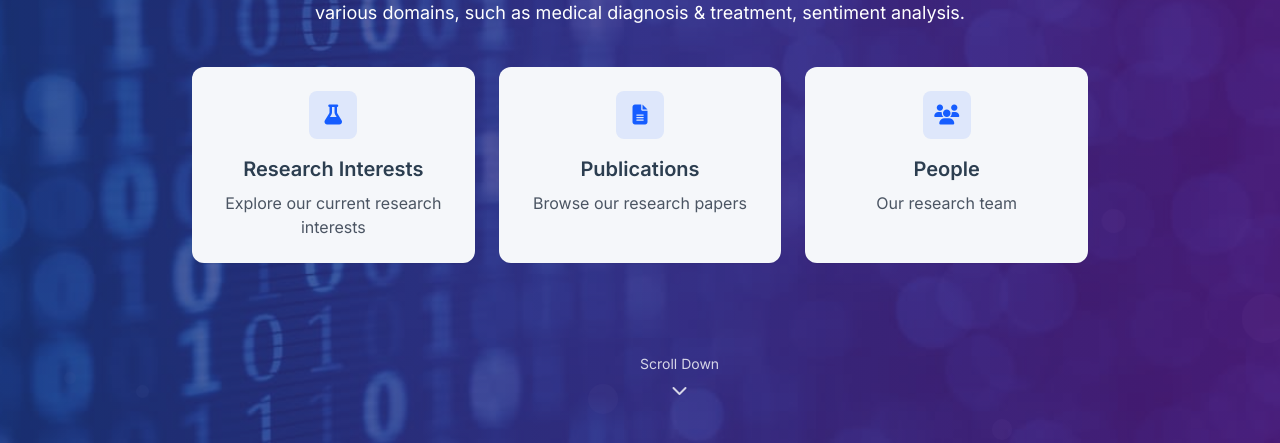
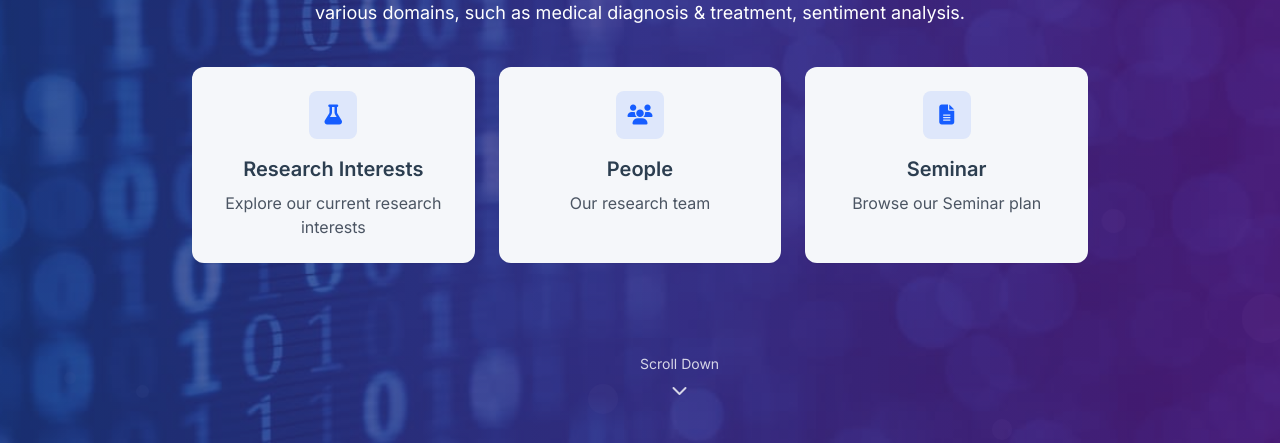
Before and after one commit to BigDataResearchGroup/BigDataResearchGroup.github.io, a plain HTML site: page index.html in a window 1280 px wide. Shown: the part 357-800 px from the top of the page. Drawn offline with nearby package versions, Linux system fonts and the light colour scheme.

Commit message:
Add files via upload

```diff
--- a/index.html
+++ b/index.html
@@ -180,14 +180,6 @@ The Big Data Analytics Research Group is an interdisciplinary research team dedi
             <p class="text-gray-600">Explore our current research interests</p>
           </a>
 
-          <a href="publications.html" class="bg-light p-6 rounded-xl shadow-sm hover:shadow-md transition-custom transform hover:-translate-y-1">
-            <div class="w-12 h-12 bg-primary/10 rounded-lg flex items-center justify-center mb-4 mx-auto">
-              <i class="fas fa-file-alt text-primary text-xl"></i>
-            </div>
-            <h3 class="text-xl font-semibold mb-2 text-dark">Publications</h3>
-            <p class="text-gray-600">Browse our research papers</p>
-          </a>
-
           <a href="people.html" class="bg-light p-6 rounded-xl shadow-sm hover:shadow-md transition-custom transform hover:-translate-y-1">
             <div class="w-12 h-12 bg-primary/10 rounded-lg flex items-center justify-center mb-4 mx-auto">
               <i class="fas fa-users text-primary text-xl"></i>
@@ -195,6 +187,16 @@ The Big Data Analytics Research Group is an interdisciplinary research team dedi
             <h3 class="text-xl font-semibold mb-2 text-dark">People</h3>
             <p class="text-gray-600">Our research team</p>
           </a>
+
+          <a href="seminar.html" class="bg-light p-6 rounded-xl shadow-sm hover:shadow-md transition-custom transform hover:-translate-y-1">
+            <div class="w-12 h-12 bg-primary/10 rounded-lg flex items-center justify-center mb-4 mx-auto">
+              <i class="fas fa-file-alt text-primary text-xl"></i>
+            </div>
+            <h3 class="text-xl font-semibold mb-2 text-dark">Seminar</h3>
+            <p class="text-gray-600">Browse our Seminar plan</p>
+          </a>
+
+
         </div>
       </div>
     </div>
@@ -355,7 +357,7 @@ The Big Data Analytics Research Group is an interdisciplinary research team dedi
         <div class="max-w-4xl mx-auto">
           <div class="flex flex-col md:flex-row justify-between items-center mb-10 fade-in">
             <h2 class="text-3xl md:text-4xl font-bold text-dark mb-4 md:mb-0">Recent News</h2>
-            <a href="publications.html" class="text-primary hover:underline flex items-center group">
+            <a href="research.html" class="text-primary hover:underline flex items-center group">
               View All <i class="fas fa-arrow-right ml-2 transform group-hover:translate-x-1 transition-transform"></i>
             </a>
           </div>
```
Also changed, not shown: seminar.html (+0 -11 lines).
